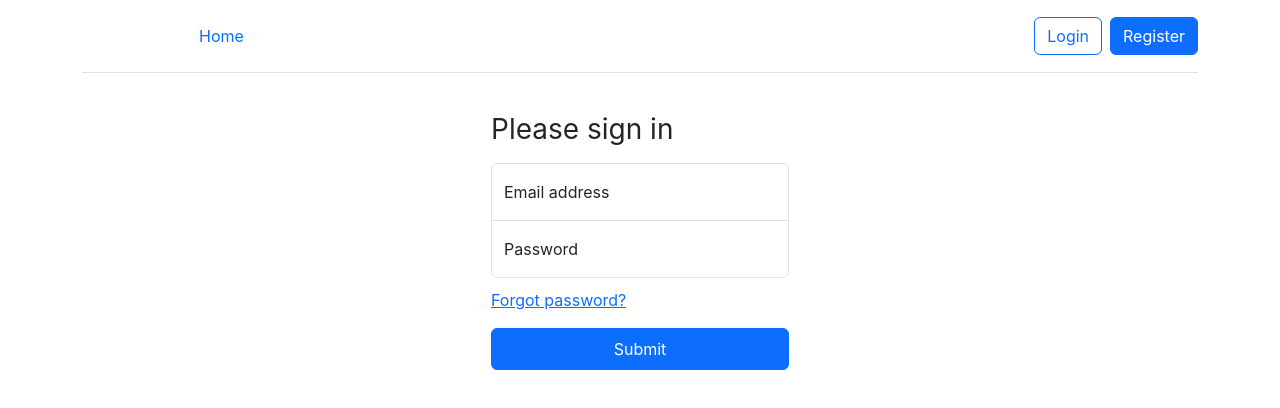
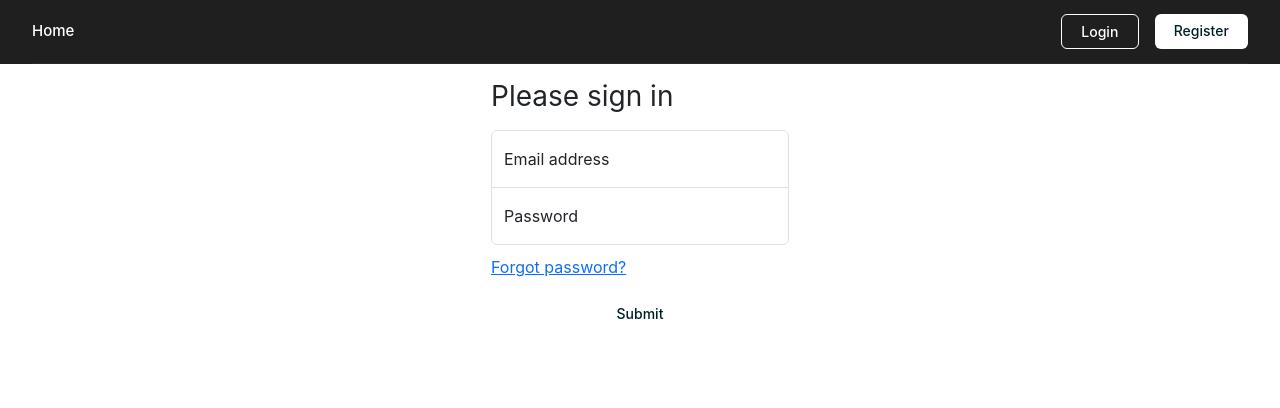
Before and after one commit to bekarys2003/SpeechConvert, a React (Create React App) app in the folder frontend/: page /login in a window 1280 px wide. Shown: the top 408 px of the page. Built offline with nearby package versions, Linux system fonts and the light colour scheme; no server answers.

Commit message:
UI Hero/Nav

```diff
--- a/frontend/src/components/Home.tsx
+++ b/frontend/src/components/Home.tsx
@@ -1,39 +1,60 @@
-import axios from "axios";
-import { useEffect, useState } from "react"
-import { useSelector } from "react-redux";
-import { useDispatch } from "react-redux";
-import { setAuth } from "../redux/authSlice";
-import { RootState } from "../redux/store";
+import React from "react";
+import "../static/Home.css";
 
 
-type User = {
-    first_name: string;
-    last_name: string;
-};
+export const Home = () => {
+  return (
+    <div className="home-container">
+      {/* Hero Section */}
+      <section className="hero-section">
+        <img
+          src="/hero.jpg"
+          alt="Hero Background"
+          className="hero-background"
+        />
+        <h1 className="hero-title">Speak Freely.</h1>
+        <video className="hero-video" src="/nature.mp4" autoPlay muted loop></video>
 
-export const Home = () => {
-    const dispatch = useDispatch();
-    const [message, setMessage] = useState('');
-    const auth = useSelector((state: RootState) => state.auth.value);
+        <button className="hero-button">
+          Try It Now
+        </button>
+      </section>
 
-    useEffect(() => {
-        (async () => {
-            try {
-                const { data } = await axios.get<User>('user');
+      {/* About Section */}
+      <section className="about-section">
+        <h2 className="about-title">Why This App Matters</h2>
+        <div className="about-grid">
+          <div>
+            <h3 className="about-item-title">1. Accessibility for Everyone</h3>
+            <p className="about-item-text">Brings speech to text for the hearing impaired and supports multi-language communication for global inclusivity.</p>
+          </div>
+          <div>
+            <h3 className="about-item-title">2. Instant Emotional Insight</h3>
+            <p className="about-item-text">Understand the emotional tone behind conversations with cutting-edge sentiment analysis.</p>
+          </div>
+          <div>
+            <h3 className="about-item-title">3. Global Translation</h3>
+            <p className="about-item-text">Translates speech in real-time into multiple languages to bridge communication gaps.</p>
+          </div>
+          <div>
+            <h3 className="about-item-title">4. Perfect for Live Content</h3>
+            <p className="about-item-text">Use it in podcasts, webinars, or live interviews for accurate and instant subtitle delivery.</p>
+          </div>
+          <div>
+            <h3 className="about-item-title">5. AI-Powered Simplicity</h3>
+            <p className="about-item-text">All features are powered by AI, wrapped in a simple and beautiful interface anyone can use.</p>
+          </div>
+        </div>
+      </section>
 
-                setMessage(`Hi ${data.first_name} ${data.last_name}`);
-                dispatch(setAuth(true));
-            } catch (error) {
-                setMessage('You are not logged in');
-                dispatch(setAuth(false));
-            }
-        })()
-    }, []);
-
-    return <div className="container mt-5 text-center">
-        <h3>
-            {auth ? message : 'You are not logged in'}
-        </h3>
+      {/* Call to Action */}
+      <section className="cta-section">
+        <h2 className="cta-title">Start using it in seconds</h2>
+        <p className="cta-subtitle">No setup required. Just hit record and experience the future of voice interaction.</p>
+        <button className="cta-button">
+          Get Started
+        </button>
+      </section>
     </div>
-
+  );
 }
--- a/frontend/src/components/Nav.tsx
+++ b/frontend/src/components/Nav.tsx
@@ -4,12 +4,11 @@ import { useDispatch, useSelector } from "react-redux";
 import { Link, useLocation } from "react-router-dom";
 import { setAuth } from "../redux/authSlice";
 import { RootState } from "../redux/store";
-
+import "../static/Nav.css";
 
 type RefreshResponse = {
-    token: string;
-  };
-
+  token: string;
+};
 
 export const Nav = () => {
   const auth = useSelector((state: RootState) => state.auth.value);
@@ -24,16 +23,15 @@ export const Nav = () => {
         dispatch(setAuth(true));
       } catch {
         try {
-            const response = await axios.post<RefreshResponse>("refresh", {}, { withCredentials: true });
-            axios.defaults.headers.common["Authorization"] = `Bearer ${response.data.token}`;
-
+          const response = await axios.post<RefreshResponse>("refresh", {}, { withCredentials: true });
+          axios.defaults.headers.common["Authorization"] = `Bearer ${response.data.token}`;
           await axios.get("user");
           dispatch(setAuth(true));
         } catch {
           dispatch(setAuth(false));
         }
       }
-      setAuthChecked(true); // ✅ done checking
+      setAuthChecked(true);
     })();
   }, [dispatch]);
 
@@ -43,33 +41,31 @@ export const Nav = () => {
     dispatch(setAuth(false));
   };
 
-  // ✅ Prevent flicker: show nothing until auth check is complete
   if (!authChecked) return null;
 
   const isSub = location.pathname === "/sub";
 
   return (
-    <div className="container">
-      <header className="d-flex flex-wrap align-items-center justify-content-between py-3 mb-4 border-bottom">
-        <div className="col-md-3 mb-2 mb-md-0">
+    <div className="navbar-container">
+      <header className="navbar-header">
+        <div className="navbar-left">
           {!isSub && (
-            <ul className="nav col-12 col-md-auto mb-2 justify-content-center mb-md-0">
+            <ul className="navbar-nav">
               <li>
-                <Link to="/" className="nav-link px-2">Home</Link>
+                <Link to="/" className="nav-link">Home</Link>
               </li>
             </ul>
           )}
         </div>
-
-        <div className="col-md-3 text-end">
+        <div className="navbar-right">
           {auth ? (
-            <Link to="/login" className="btn btn-outline-primary me-2" onClick={logout}>
+            <Link to="/login" className="btn btn-outline-primary" onClick={logout}>
               Logout
             </Link>
           ) : (
             !isSub && (
               <>
-                <Link to="/login" className="btn btn-outline-primary me-2">Login</Link>
+                <Link to="/login" className="btn btn-outline-primary">Login</Link>
                 <Link to="/register" className="btn btn-primary">Register</Link>
               </>
             )
--- /dev/null
+++ b/frontend/src/static/Home.css
@@ -0,0 +1,151 @@
+/* General container */
+.home-container {
+    background-color: black;
+    color: black;
+    font-family: sans-serif;
+    min-height: 100vh;
+  }
+
+  /* Hero Section */
+  .hero-section {
+    position: relative;
+    width: 100%;
+    height: 100vh;
+    display: flex;
+    flex-direction: column;
+    justify-content: center;
+    align-items: flex-end; /* Changed from center to right-align content */
+    text-align: right; /* Align text to the right */
+    padding: 0 3rem;
+    overflow: hidden;
+}
+
+.hero-background {
+    position: absolute;
+    top: 0;
+    left: 0;
+    width: 100vw;
+    height: 100vh;
+    object-fit: cover;
+    z-index: 0;
+}
+
+.hero-title {
+    color: #f1f1f1;
+    font-size: 3rem;
+    font-weight: bold;
+    margin-bottom: 1rem;
+    line-height: 1.2;
+    z-index: 2;
+}
+
+@media (min-width: 768px) {
+    .hero-title {
+        font-size: 4.5rem;
+    }
+}
+
+.hero-subtitle {
+    font-size: 1.125rem;
+    max-width: 40rem;
+    color: #f1f1f1;
+    margin-bottom: 2rem;
+    z-index: 2;
+}
+
+.hero-button {
+    background-color: black;
+    color: white;
+    padding: 0.75rem 1.5rem;
+    border-radius: 9999px;
+    font-size: 1.125rem;
+    cursor: pointer;
+    transition: opacity 0.2s ease-in-out;
+    z-index: 2;
+}
+
+  .hero-button:hover {
+    opacity: 0.8;
+  }
+
+  /* About Section */
+  .about-section {
+    background-color: #f3f4f6;
+    padding: 5rem 1.5rem;
+    text-align: center;
+  }
+
+  .about-title {
+    font-size: 2rem;
+    font-weight: 600;
+    margin-bottom: 3rem;
+  }
+
+  @media (min-width: 768px) {
+    .about-title {
+      font-size: 3rem;
+    }
+  }
+
+  .hero-video {
+    width: 35vw;
+    height: 35vh;
+    margin-bottom: 2rem;
+    z-index: 2;
+    }
+
+  .about-grid {
+    display: grid;
+    grid-template-columns: 1fr;
+    gap: 3rem;
+    max-width: 80rem;
+    margin: 0 auto;
+    text-align: left;
+  }
+
+  @media (min-width: 768px) {
+    .about-grid {
+      grid-template-columns: 1fr 1fr;
+    }
+  }
+
+  .about-item-title {
+    font-size: 1.25rem;
+    font-weight: bold;
+    margin-bottom: 0.5rem;
+  }
+
+  .about-item-text {
+    color: #4b5563;
+  }
+
+  /* CTA Section */
+  .cta-section {
+    padding: 4rem 1.5rem;
+    text-align: center;
+  }
+
+  .cta-title {
+    font-size: 2rem;
+    font-weight: 600;
+    margin-bottom: 1rem;
+  }
+
+  .cta-subtitle {
+    color: #4b5563;
+    margin-bottom: 1.5rem;
+  }
+
+  .cta-button {
+    background-color: black;
+    color: white;
+    padding: 0.75rem 2rem;
+    border-radius: 9999px;
+    font-size: 1.125rem;
+    cursor: pointer;
+    transition: opacity 0.2s ease-in-out;
+  }
+
+  .cta-button:hover {
+    opacity: 0.8;
+  }
--- /dev/null
+++ b/frontend/src/static/Nav.css
@@ -0,0 +1,92 @@
+/* Root container */
+.navbar-container {
+    background-color: #201f1f; /* Dark, sleek background */
+    padding: 0 2rem;
+    font-family: -apple-system, BlinkMacSystemFont, "Segoe UI", Roboto, Helvetica, Arial, sans-serif;
+  }
+
+  /* Navbar layout */
+  .navbar-header {
+    display: flex;
+    justify-content: space-between;
+    align-items: center;
+    height: 64px;
+    border-bottom: 1px solid rgba(255, 255, 255, 0.05);
+  }
+
+  /* Left: nav links */
+  .navbar-left .navbar-nav {
+    display: flex;
+    gap: 2rem;
+    list-style: none;
+    padding: 0;
+    margin: 0;
+  }
+
+  /* Nav link */
+  .navbar-nav .nav-link {
+    color: #ffffff;
+    text-decoration: none;
+    font-size: 15px;
+    font-weight: 500;
+    transition: color 0.2s ease-in-out;
+  }
+
+  .navbar-nav .nav-link:hover {
+    color: #4f4f4f;
+  }
+
+  /* Right: auth buttons */
+  .navbar-right {
+    display: flex;
+    gap: 1rem;
+  }
+
+  /* Button base style */
+  .btn {
+    font-size: 14px;
+    font-weight: 500;
+    border-radius: 6px;
+    padding: 0.4rem 1.2rem;
+    cursor: pointer;
+    border: none;
+    transition: background-color 0.2s ease;
+    text-decoration: none;
+  }
+
+  /* Outline variant */
+  .btn-outline-primary {
+    background-color: transparent;
+    color: #ffffff;
+    border: 1px solid #ffffff;
+  }
+
+  .btn-outline-primary:hover {
+    background-color: rgba(234, 234, 234, 0.1);
+  }
+
+  /* Filled variant */
+  .btn-primary {
+    background-color: #ffffff;
+    color: #001f24;
+  }
+
+  .btn-primary:hover {
+    background-color: #303030;
+  }
+
+  /* Responsive stack */
+  @media (max-width: 768px) {
+    .navbar-header {
+      flex-direction: column;
+      align-items: flex-start;
+      padding-top: 1rem;
+      padding-bottom: 1rem;
+      gap: 1rem;
+    }
+
+    .navbar-right {
+      width: 100%;
+      justify-content: flex-start;
+    }
+  }
```
Also changed, not shown: frontend/public/hero.jpg (added), 1 other file (tests, documents, lock files or other folders).
